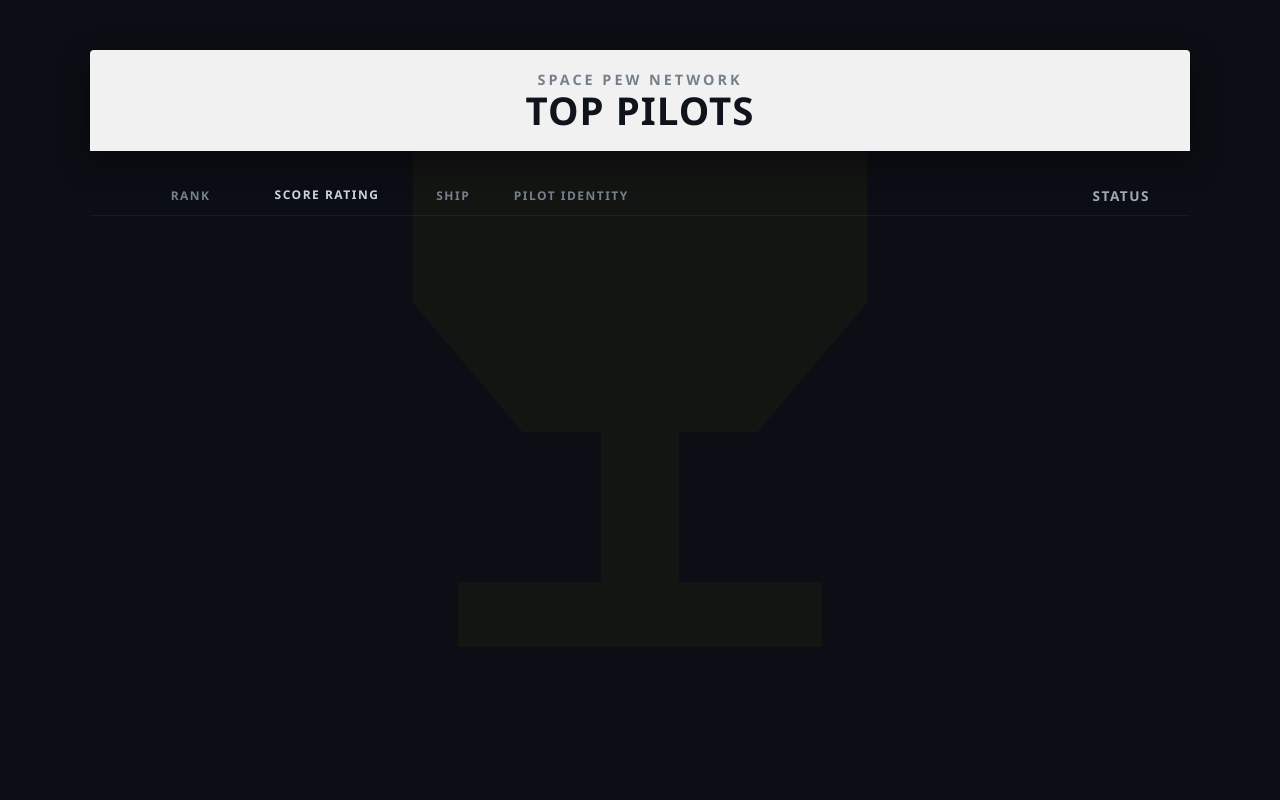
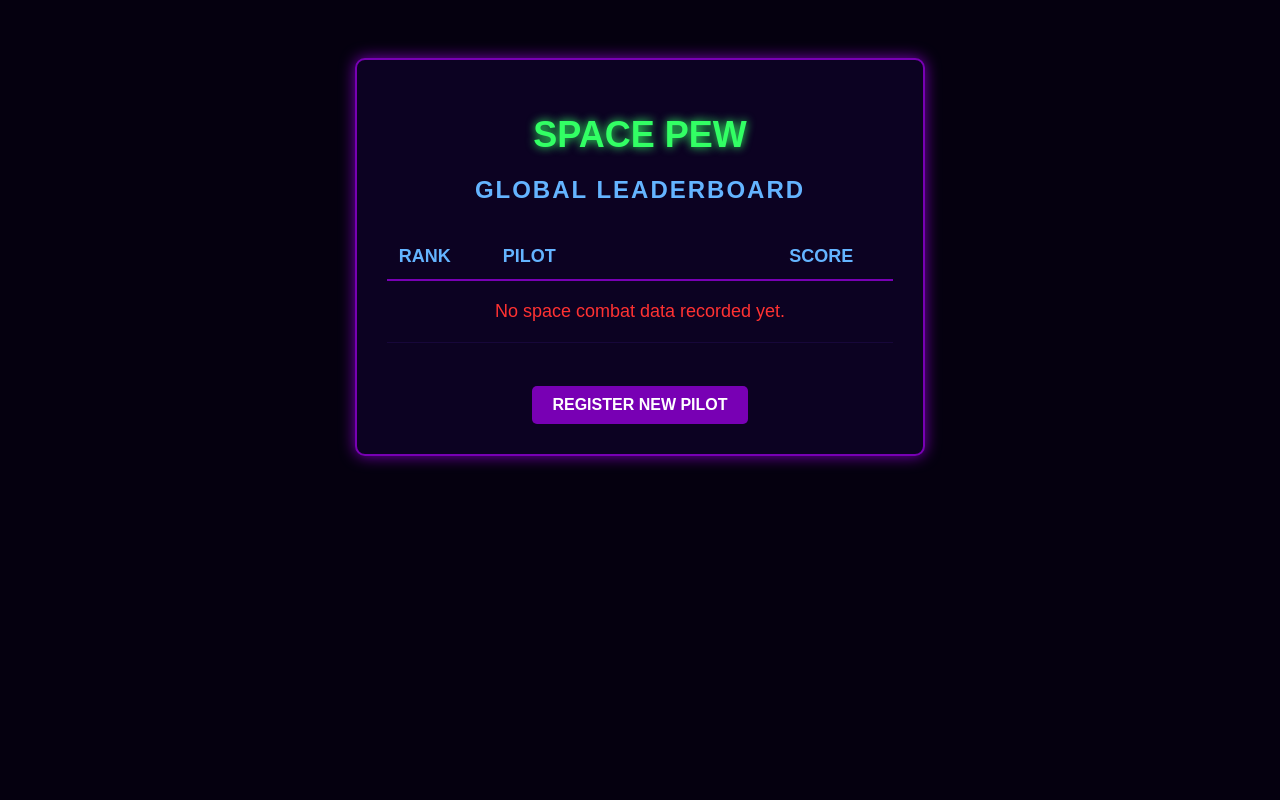
Before and after one commit to Souldandy/Project-space, a Flask app: page /leaderboard in a window 1280 px wide. Run offline with Flask 3, Linux system fonts and the light colour scheme.

Commit message:
Update leaderboard.html

```diff
--- a/templates/leaderboard.html
+++ b/templates/leaderboard.html
@@ -5,253 +5,107 @@
     <meta name="viewport" content="width=device-width, initial-scale=1.0">
     <title>Space Pew - Global Leaderboard</title>
     <style>
-        /* Core Layout Styling */
         body {
-            background-color: #0b0e14; /* Deep tactical dark gray/black */
-            color: #f9f9f9;
-            font-family: 'Segoe UI', Tahoma, Geneva, Verdana, sans-serif;
-            margin: 0;
-            padding: 0;
-            display: flex;
-            flex-direction: column;
-            align-items: center;
-            min-height: 100vh;
-            overflow-x: hidden;
-            position: relative;
+            background-color: #05000f;
+            color: #ffffff;
+            font-family: 'Arial', sans-serif;
+            text-align: center;
+            padding-top: 50px;
         }
-
-        /* Giant Cosmic Yellow Trophy Watermark Background */
-        .space-trophy-bg {
-            position: fixed;
-            top: 50%;
-            left: 50%;
-            transform: translate(-50%, -50%);
-            width: 650px;
-            height: 650px;
-            background: currentColor;
-            color: rgba(255, 215, 0, 0.035); /* Extremely faint yellow space glow */
-            /* Advanced CSS polygon drawing a massive trophy */
-            clip-path: polygon(15% 0%, 85% 0%, 85% 35%, 68% 55%, 56% 55%, 56% 78%, 78% 78%, 78% 88%, 22% 88%, 22% 78%, 44% 78%, 44% 55%, 32% 55%, 15% 35%);
-            filter: drop-shadow(0 0 80px rgba(255, 215, 0, 0.15));
-            z-index: -2;
-            pointer-events: none;
+        .container {
+            background-color: #0c0222;
+            padding: 30px;
+            border-radius: 10px;
+            display: inline-block;
+            border: 2px solid #7800b4;
+            box-shadow: 0 0 15px #7800b4;
+            min-width: 500px;
         }
-
-        /* Header Sub-Bar (Valorant Top 500 Style) */
-        .leaderboard-header {
+        h1 {
+            color: #32ff64;
+            text-shadow: 0 0 10px #32ff64;
+            margin-bottom: 5px;
+            font-size: 36px;
+        }
+        h2 {
+            color: #64b4ff;
+            margin-bottom: 30px;
+            letter-spacing: 2px;
+        }
+        table {
             width: 100%;
-            max-width: 1100px;
-            background-color: #f1f1f1;
-            color: #0f141c;
-            display: flex;
-            justify-content: center;
-            align-items: center;
-            padding: 20px 0;
-            margin-top: 50px;
-            margin-bottom: 25px;
-            text-transform: uppercase;
-            box-shadow: 0 10px 30px rgba(0,0,0,0.5);
-            border-radius: 4px 4px 0 0;
+            border-collapse: collapse;
+            margin-top: 20px;
         }
-
-        .header-title-box {
-            text-align: center;
+        th {
+            border-bottom: 2px solid #7800b4;
+            color: #64b4ff;
+            padding: 12px;
+            font-size: 18px;
         }
-
-        .header-title-box .main-title {
-            font-size: 0.9rem;
-            font-weight: 700;
-            letter-spacing: 3px;
-            color: #76808c;
-            margin: 0;
+        td {
+            padding: 12px;
+            font-size: 18px;
+            border-bottom: 1px solid #17073a;
         }
-
-        .header-title-box .sub-title {
-            font-size: 2.4rem;
-            font-weight: 900;
-            letter-spacing: 1px;
-            color: #0f141c;
-            margin: 0;
-            line-height: 1.1;
+        tr:hover {
+            background-color: #17073a;
         }
-
-        /* Column Labels Bar */
-        .table-labels {
-            width: 100%;
-            max-width: 1100px;
-            display: flex;
-            padding: 10px 0;
-            border-bottom: 1px solid rgba(255, 255, 255, 0.05);
-            font-size: 0.75rem;
-            font-weight: 700;
-            text-transform: uppercase;
-            letter-spacing: 1.5px;
-            color: #76808c;
+        .rank { color: #a0a0a0; font-weight: bold; }
+        .pilot-name { color: #ffffff; text-align: left; padding-left: 40px; }
+        .score-val { color: #ffb400; font-weight: bold; text-align: right; padding-right: 40px; }
+        .btn {
+            background-color: #7800b4;
+            color: white;
+            text-decoration: none;
+            padding: 10px 20px;
+            border-radius: 5px;
+            font-weight: bold;
+            display: inline-block;
+            margin-top: 25px;
         }
-
-        /* Table Grid Architecture */
-        .leaderboard-list {
-            width: 100%;
-            max-width: 1100px;
-            display: flex;
-            flex-direction: column;
-            gap: 4px; /* Distinct row spacing gap */
-            margin-bottom: 50px;
-        }
-
-        /* Individual Row Styling */
-        .player-row {
-            display: flex;
-            align-items: center;
-            background-color: #181e29; /* Dark gray rows */
-            border-left: 0px solid transparent;
-            transition: all 0.15s ease-in-out;
-            height: 85px;
-        }
-
-        .player-row:hover {
-            background-color: #222a3a;
-            cursor: pointer;
-        }
-
-        /* Column Width Layout Allocations */
-        .col-rank { width: 12%; text-align: center; display: flex; justify-content: center; align-items: center;}
-        .col-rating { width: 15%; text-align: center; font-weight: 600; color: #cbd3dc;}
-        .col-avatar { width: 10%; display: flex; align-items: center; justify-content: center; }
-        .col-identity { width: 45%; display: flex; flex-direction: column; justify-content: center; }
-        .col-status { width: 18%; text-align: right; padding-right: 40px; font-weight: 700; font-size: 0.85rem; text-transform: uppercase; color: #a2a8b3;}
-
-        /* Typography Configurations */
-        .rank-number {
-            font-size: 2.6rem;
-            font-weight: 900;
-            font-style: italic;
-            color: #f9f9f9;
-        }
-
-        .rating-val {
-            font-size: 1.2rem;
-            letter-spacing: 0.5px;
-        }
-
-        .player-username {
-            font-size: 1.5rem;
-            font-weight: 700;
-            letter-spacing: 0.5px;
-            color: #ffffff;
-            text-transform: uppercase;
-        }
-
-        .player-subtag {
-            font-size: 0.8rem;
-            font-weight: 600;
-            color: #76808c;
-            letter-spacing: 1px;
-            margin-top: 2px;
-        }
-
-        /* Procedural CSS Ship Avatar Box */
-        .ship-avatar {
-            width: 45px;
-            height: 45px;
-            background-color: #10151f;
-            border: 1px solid rgba(255, 255, 255, 0.1);
-            display: flex;
-            align-items: center;
-            justify-content: center;
-            position: relative;
-        }
-
-        /* Small Procedural Triangle representing your Space Pew Ship */
-        .ship-avatar::after {
-            content: "";
-            width: 0;
-            height: 0;
-            border-left: 10px solid transparent;
-            border-right: 10px solid transparent;
-            border-bottom: 18px solid #64b4ff; /* Game ship color blue */
-            position: absolute;
-            top: 12px;
-        }
-
-        /* Champion Custom Styling (Rank #1 Slot Highlights) */
-        .player-row.champion-slot {
-            background-color: #242426; /* Premium highlighted background */
-            height: 120px; /* Thicker row */
-            border-left: 4px solid #ffeb00; /* Gold tag border */
-        }
-
-        .player-row.champion-slot .rank-number {
-            color: #ffeb00; /* Gold text */
-            text-shadow: 0 0 15px rgba(255, 235, 0, 0.3);
-        }
-
-        .player-row.champion-slot .ship-avatar::after {
-            border-bottom-color: #ffeb00; /* Gold ship for Rank 1 */
-        }
-
-        .player-row.champion-slot .ship-avatar {
-            border-color: rgba(255, 235, 0, 0.3);
-            transform: scale(1.15);
-        }
-
-        .star-icon {
-            color: #ffeb00;
-            margin-left: 8px;
-            font-size: 1.1rem;
+        .btn:hover {
+            background-color: #ffffff;
+            color: #000000;
         }
     </style>
 </head>
 <body>
+    <div class="container">
+        <h1>SPACE PEW</h1>
+        <h2>GLOBAL LEADERBOARD</h2>
 
-    <div class="space-trophy-bg"></div>
+        <table>
+            <thead>
+                <tr>
+                    <th style="width: 15%;">RANK</th>
+                    <th style="text-align: left; padding-left: 40px;">PILOT</th>
+                    <th style="text-align: right; padding-right: 40px;">SCORE</th>
+                </tr>
+            </thead>
+            <tbody>
+                {% if matches %}
+                    {% for m in matches %}
+                    <tr>
+                        <td class="rank">#{{ loop.index }}</td>
+                        <td class="pilot-name">
+                            <a href="/match-history/{{ m.pilot.username }}" style="color: white; text-decoration: none; border-bottom: 1px dashed #7800b4;">
+                                {{ m.pilot.username }}
+                            </a>
+                        </td>
+                        <td class="score-val">{{ m.score }} PTS</td>
+                    </tr>
+                    {% endfor %}
+                {% else %}
+                    <tr>
+                        <td colspan="3" style="color: #ff3232; padding: 20px;">No space combat data recorded yet.</td>
+                    </tr>
+                {% endif %}
+            </tbody>
+        </table>
 
-    <div class="leaderboard-header">
-        <div class="header-title-box">
-            <p class="main-title">SPACE PEW NETWORK</p>
-            <p class="sub-title">TOP PILOTS</p>
-        </div>
+        <br>
+        <a href="/register" class="btn">REGISTER NEW PILOT</a>
     </div>
-
-    <div class="table-labels">
-        <div class="col-rank" style="text-align: left; padding-left: 40px;">Rank</div>
-        <div class="col-rating">Score Rating</div>
-        <div class="col-avatar">Ship</div>
-        <div class="col-identity" style="padding-left: 10px;">Pilot Identity</div>
-        <div class="col-status">Status</div>
-    </div>
-
-    <div class="leaderboard-list">
-        {% for player in leaderboard %}
-        <div class="player-row {% if loop.first %}champion-slot{% endif %}">
-
-            <div class="col-rank">
-                <span class="rank-number">{{ loop.index }}</span>
-                {% if loop.first %}<span class="star-icon">★</span>{% endif %}
-            </div>
-
-            <div class="col-rating">
-                <span class="rating-val">{{ player.score }}</span>
-            </div>
-
-            <div class="col-avatar">
-                <div class="ship-avatar"></div>
-            </div>
-
-            <div class="col-identity" style="padding-left: 10px;">
-                <span class="player-username">{{ player.username }}</span>
-                <span class="player-subtag">
-                    {% if loop.first %}SUPREME COMMANDER{% else %}ELITE PILOT{% endif %}
-                </span>
-            </div>
-
-            <div class="col-status">
-                <span>VERIFIED</span>
-            </div>
-
-        </div>
-        {% endfor %}
-    </div>
-
 </body>
 </html>
```
